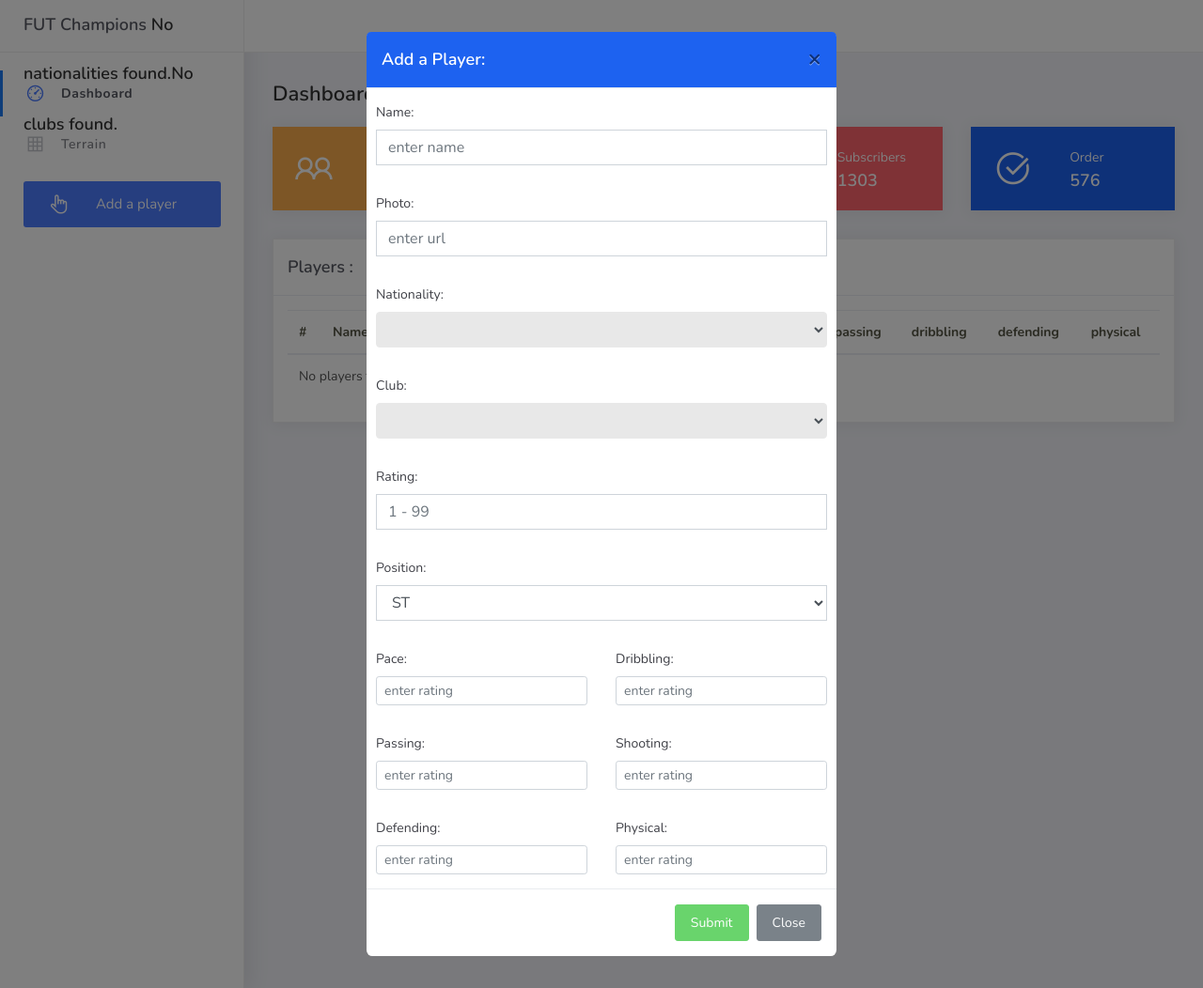
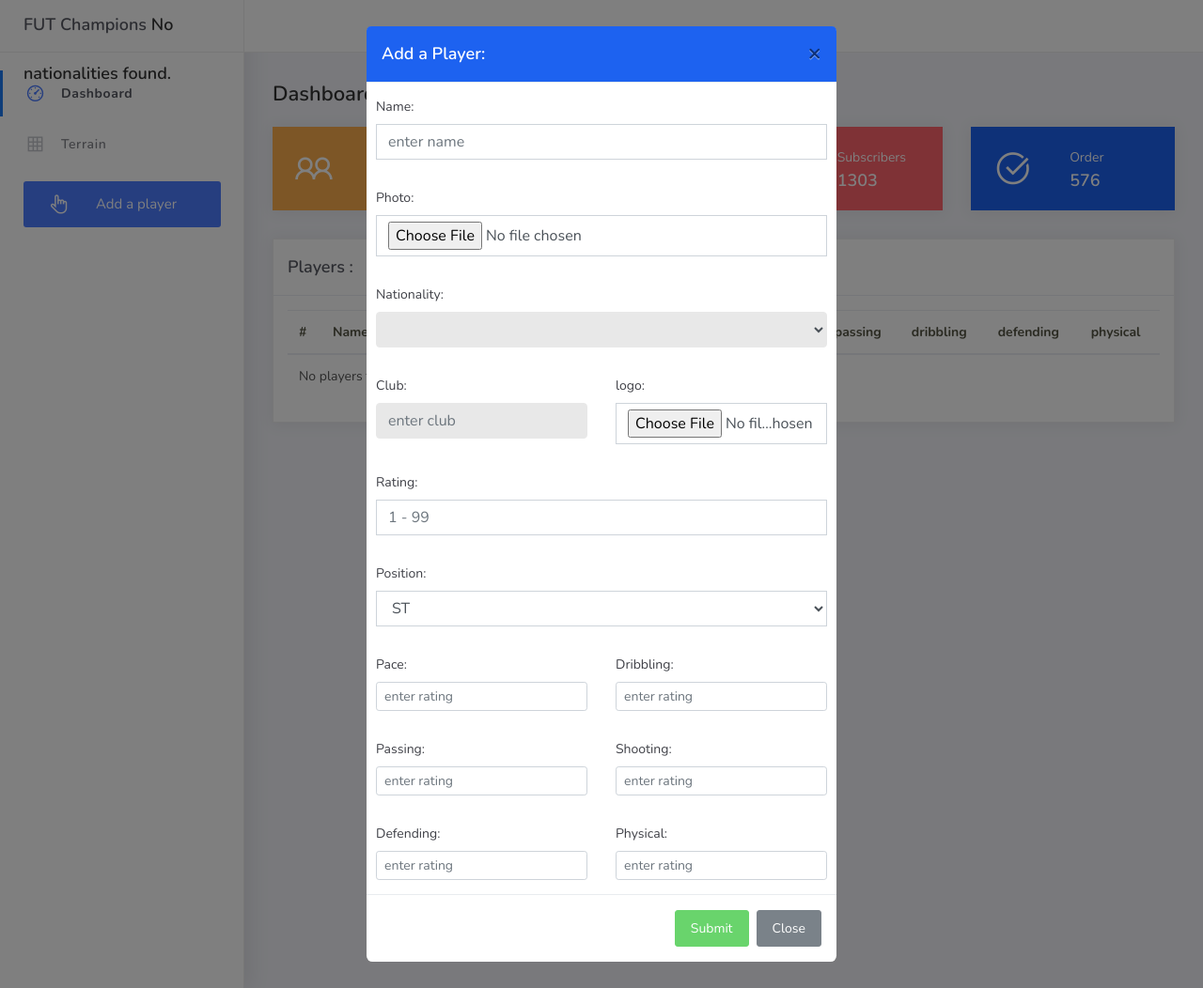
Before and after one commit to Salma-007/futChampions-manage, a PHP site: page / in a window 1280 px wide, after a click on "Add a player". Shown: the whole page at 94% size. Run offline with PHP 8.4, Linux system fonts and the light colour scheme; data that the repository does not hold is empty.

Commit message:
update add function

```diff
--- a/index.php
+++ b/index.php
@@ -33,18 +33,7 @@
     					echo "No nationalities found.";
 					}
 
-					$sql_club = "SELECT name FROM clubs";
-					$result_club = $conn->query($sql_club);
 
-					// Store the nationality names in an array
-					$clubs = [];
-					if ($result_club->num_rows > 0) {
-    					while ($row = $result_club->fetch_assoc()) {
-        					$clubs[] = $row['name'];
-    					}
-					} else {
-    					echo "No clubs found.";
-					}
 					// $conn->close();
 				?>
 				<button class="navbar-toggler sidenav-toggler ml-auto" type="button" data-toggle="collapse" data-target="collapse" aria-controls="sidebar" aria-expanded="false" aria-label="Toggle navigation">
@@ -330,14 +319,15 @@
 						<span aria-hidden="true">&times;</span>
 					</button>
 				</div>
-				<form action="add_player.php" method="POST">
+				<form action="add_player.php" method="POST" enctype="multipart/form-data">
 					<div class="form-group">
 						<label for="name_input">Name: </label>
 						<input type="text" class="form-control input-square" id="name_input" name="name_input" placeholder="enter name">
 					</div>
 					<div class="form-group">
 						<label for="photo_input">Photo: </label>
-						<input type="text" class="form-control input-square" id="photo_input" name="photo_input" placeholder="enter url">
+						<!-- <input type="text" class="form-control input-square" id="photo_input" name="photo_input" placeholder="enter url"> -->
+						<input type="file" id="photo_input" accept="image/*" class="form-control input-square" name="photo_input">
 					</div>
 					<div class="form-group">
 						<label for="nationalitySelect">Nationality: </label>
@@ -347,13 +337,15 @@
 							<?php endforeach; ?>
 						</select>
 					</div>
-					<div class="form-group">
-						<label for="solidSelect">Club: </label>
-						<select class="form-control input-solid" id="clubSelect" name="clubSelect">
-							<?php foreach ($clubs as $club): ?>
-								<option value="<?= htmlspecialchars($club) ?>"><?= htmlspecialchars($club) ?></option>
-							<?php endforeach; ?>
-						</select>
+					<div class="form-group row">
+						<div class="col-md-6">
+							<label for="pace_input">Club: </label>
+							<input type="text" class="form-control input-solid" id="clubSelect" name="clubSelect" placeholder="enter club">
+						</div>
+						<div class="col-md-6">
+							<label for="logo_club">logo: </label>
+							<input type="file" id="logo_club" accept="image/*" class="form-control input-square" name="logo_club">
+						</div>
 					</div>
 					<div class="form-group">
 						<label for="rating_input">Rating: </label>
@@ -441,12 +433,8 @@
 						</select>
 					</div>
 					<div class="form-group">
-						<label for="solidSelect">Club: </label>
-						<select class="form-control input-solid" id="clubSelect" name="clubSelect">
-							<?php foreach ($clubs as $club): ?>
-								<option value="<?= htmlspecialchars($club) ?>"><?= htmlspecialchars($club) ?></option>
-							<?php endforeach; ?>
-						</select>
+						<label for="clubSelect">Club: </label>
+						<input type="text" class="form-control input-solid" id="clubSelect" name="clubSelect" placeholder="enter club">
 					</div>
 					<div class="form-group">
 						<label for="rating_input">Rating: </label>
```
Also changed, not shown: add_player.php (+61 -11 lines).
